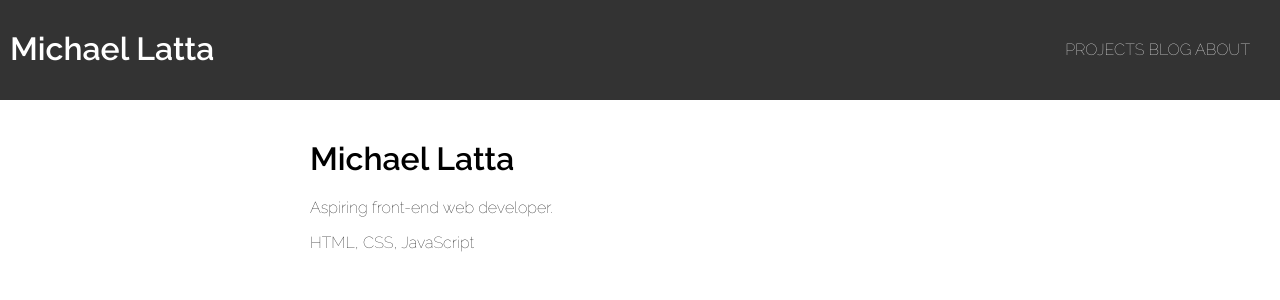
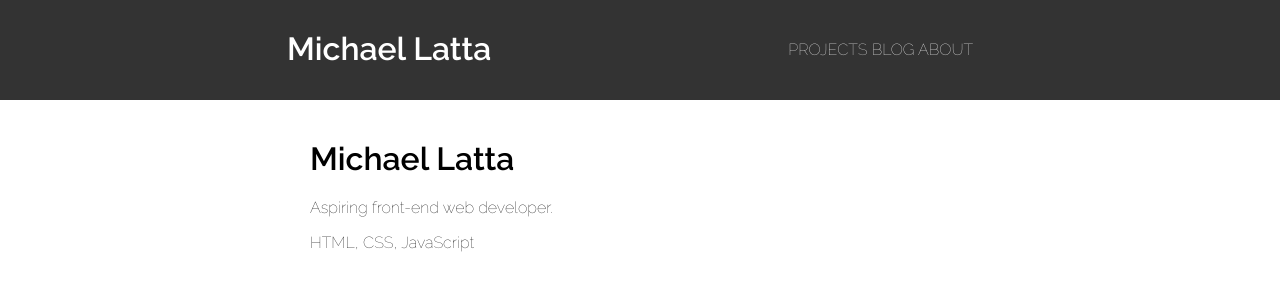
Before and after one commit to michaellatta/michaellatta.github.io, a Jekyll site: the page built from index.html, in a window 1280 px wide. Shown: the top 300 px of the page. Built offline with Jekyll 4.4.1, drawn with Linux system fonts in a browser that asks for light colours.

Commit message:
space-evenly fix for header

```diff
--- a/assets/stylesheets/style.css
+++ b/assets/stylesheets/style.css
@@ -19,7 +19,7 @@ header {
 
 .site-header {
   display: flex;
-  justify-content: space-between;
+  justify-content: space-evenly; /* space-evenly provided the ideal header spacing */
   align-items: center;
 }
 
```
